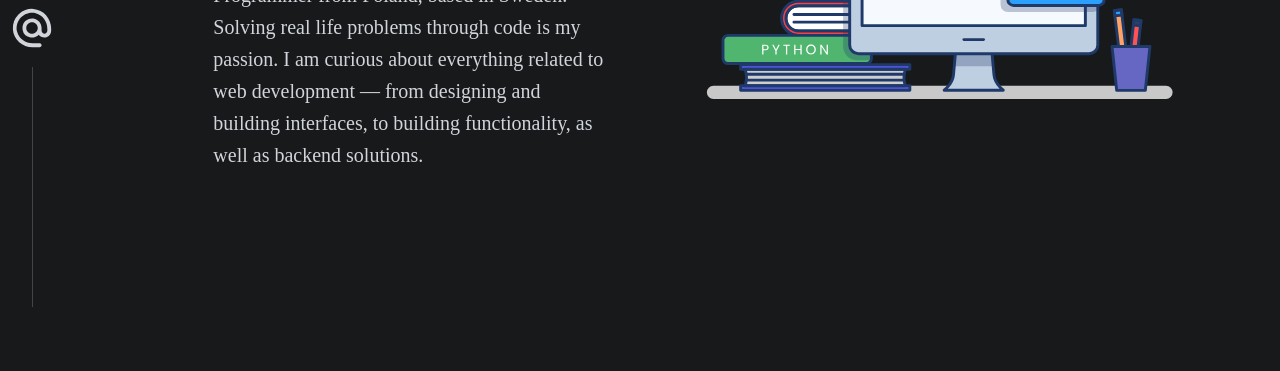
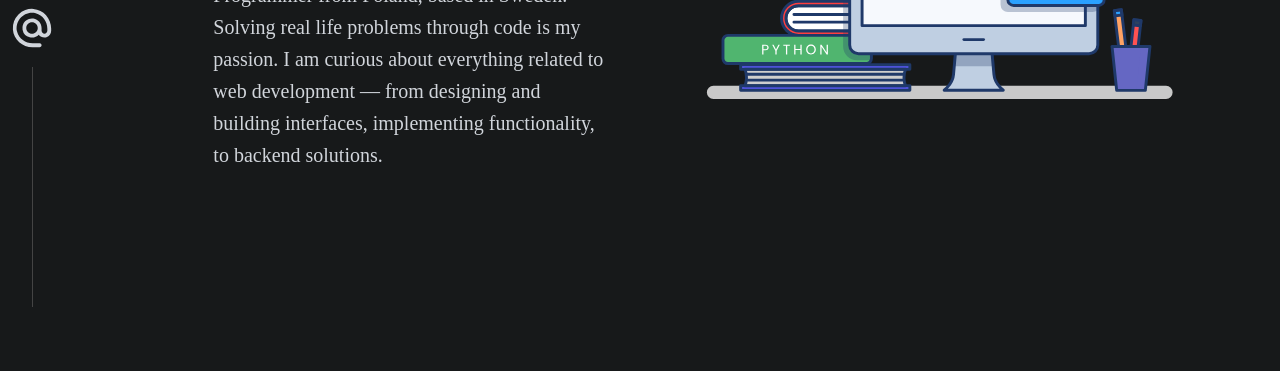
Before and after one commit to wiktor-falek/falek.dev, a website: page dist/index.html in a window 1280 px wide. Shown: the part 429-800 px from the top of the page. Drawn offline with nearby package versions, Linux system fonts and the light colour scheme; some packages are replaced by stand-ins of ours; a script that the page names is missing; a web font is replaced by a local one.

Commit message:
tweak content

```diff
--- a/dist/index.html
+++ b/dist/index.html
@@ -259,8 +259,8 @@
                 Programmer from Poland, based in Sweden. Solving real life
                 problems through code is my passion. I am curious about
                 everything related to web development &mdash; from designing and
-                building interfaces, to building functionality, as well as
-                backend solutions.
+                building interfaces, implementing functionality, to backend
+                solutions.
               </span>
             </p>
 
```
